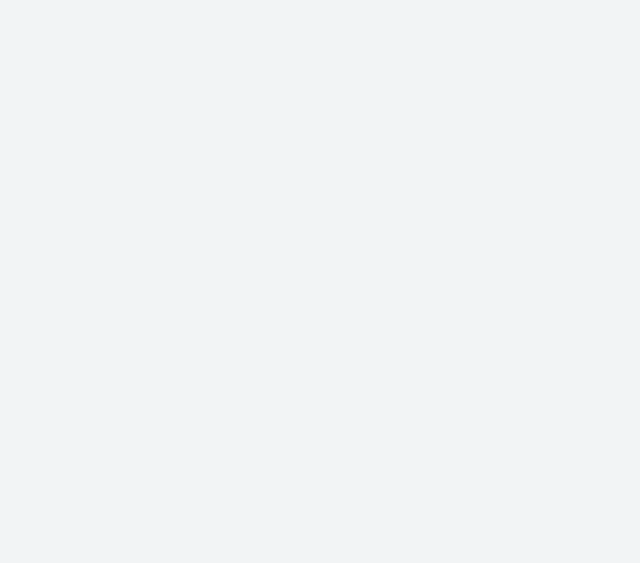
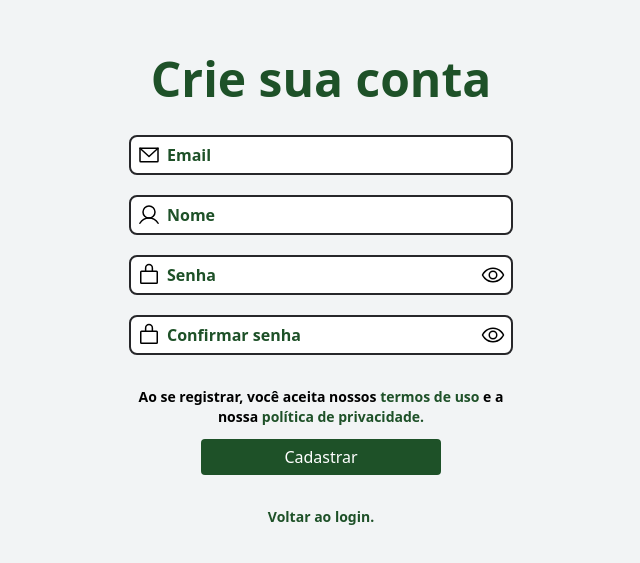
Before and after one commit to robsonvasquez/Carteira_de_Invertimento, a React (Vite) app in the folder investment-wallet-web/: page /newcount in a window 1280 px wide. Before the commit this address had no page. Shown: the part 109-672 px from the top of the page, without its empty margins (319-959 px from the left). Built offline with nearby package versions, Linux system fonts and the light colour scheme.

Commit message:
Update: Page NewCount

```diff
--- a/investment-wallet-web/src/Router.tsx
+++ b/investment-wallet-web/src/Router.tsx
@@ -10,6 +10,7 @@ import {
 import Login from './pages/Login'
 import User from './pages/User'
 import Home from './pages/Home';
+import NewCount from './pages/NewCount';
 
 // const router = createBrowserRouter([
 //   {
@@ -42,6 +43,7 @@ export default function Router(){
       <Route path='/' element={<Home/>}/>
       <Route path='/user' element={<User/>}/>
       <Route path='/login' element={<Login/>}/>
+      <Route path='/newcount' element={<NewCount/>}/>
     </Routes>
   );
 }
--- a/investment-wallet-web/src/components/Input.tsx
+++ b/investment-wallet-web/src/components/Input.tsx
@@ -1,4 +1,4 @@
-import { User, LockSimple } from "phosphor-react"
+import { User, LockSimple, EnvelopeSimple, Eye } from "phosphor-react"
 
 interface InputProps {
   value?: any
@@ -15,7 +15,15 @@ function loadImage(image : string){
     return(<User className="absolute ml-2 mt-2" size={24} color="#000000" weight="regular" />)
   }
   if (image == 'Lock'){
-    return(<LockSimple className="absolute ml-2 mt-2" size={24} color="#000000" weight="regular" />)
+    return(
+      <div className="absolute w-full flex justify-between">
+        <LockSimple className=" ml-2 mt-2" size={24} color="#000000" weight="regular" />
+        <Eye className="mr-2 mt-2" size={24} color="#000000" weight="regular" />
+      </div>
+    )
+  }
+  if (image == 'Email'){
+    return (<EnvelopeSimple className="absolute ml-2 mt-2" size={24} color="#000000" weight="regular" />)
   }
 }
 
--- a/investment-wallet-web/src/pages/Home.tsx
+++ b/investment-wallet-web/src/pages/Home.tsx
@@ -1,4 +1,5 @@
 import { Link } from "react-router-dom";
+
 import Table from "../components/Table/Table";
 import TopBar from "../components/TopBar";
 import BottomBar from "../components/BottomBar";
@@ -46,8 +47,8 @@ export default function Home(){
       <TopBar/>
       <div className="w-full p-8 flex flex-col items-center">
         <div className="w-full bg-white border border-gray-300 rounded-lg flex justify-between p-3">
-          <Link to="user">Usuário</Link>
-          <Link to="login">Login</Link>
+          <Link to="/user">Usuário</Link>
+          <Link to="/login">Login</Link>
         </div>
         <div className="w-1/2 mt-5 justify-center flex">
           <Table header={header} list={l}/>
--- a/investment-wallet-web/src/pages/Login.tsx
+++ b/investment-wallet-web/src/pages/Login.tsx
@@ -1,7 +1,9 @@
+import { Link } from "react-router-dom";
+import { useState } from 'react';
+import { Wallet } from "phosphor-react";
+
 import Input from '../components/Input';
 import Button from '../components/Button';
-import { useState } from 'react';
-import { Wallet } from "phosphor-react";
 
 export default function Login() {
 
@@ -21,7 +23,9 @@ export default function Login() {
         <Input image="Lock" placeholder="Senha"/>
         <Button text='Entrar' onclick={clica}/>
         <span className='text-[#1E5128] text-sm font-bold mt-3'>Esqueceu sua Senha?</span>
-        <Button className='w-60 mt-12' text='Criar nova conta' onclick={clica}/>
+        <Link to={'/newcount'}>
+          <Button className='w-60 mt-12' text='Criar nova conta'/>
+        </Link>
       </div>
     </div>
 
--- /dev/null
+++ b/investment-wallet-web/src/pages/NewCount.tsx
@@ -0,0 +1,26 @@
+import { Link } from "react-router-dom";
+
+import Input from "../components/Input";
+import Button from "../components/Button";
+
+export default function NewCount(){
+  return(
+    <div className="h-screen flex justify-center items-center">
+      <div className="w-96 flex flex-col">
+        <h1 className={`text-[#1E5128] text-center text-5xl font-bold mb-8`}>Crie sua conta</h1>
+        <div className="flex flex-col justify-center items-center">
+          <Input image="Email" placeholder="Email"/>
+          <Input image="User" placeholder="Nome"/>
+          <Input image="Lock" placeholder="Senha"/>
+          <Input image="Lock" placeholder="Confirmar senha"/>
+
+          <span className='text-center text-sm font-bold mt-3'>Ao se registrar, você aceita nossos <span className='text-[#1E5128]'>termos de uso</span> e a nossa <span className='text-[#1E5128]'>política de privacidade.</span></span>
+
+          <Button className='w-60 mt-10' text='Cadastrar'/>
+
+          <Link to='/login' className="mt-8 text-[#1E5128] text-sm font-bold">Voltar ao login.</Link>
+        </div>
+      </div>
+    </div>
+  );
+}
```
